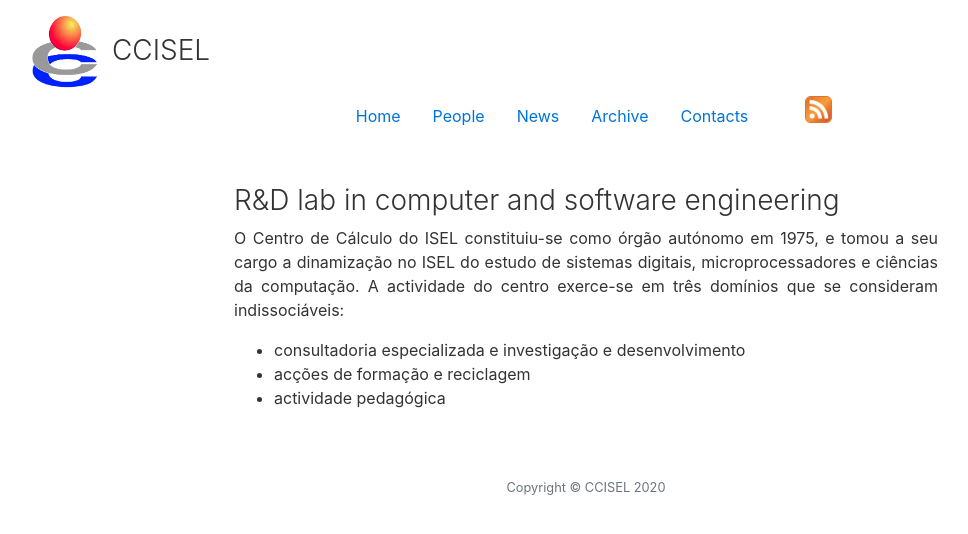
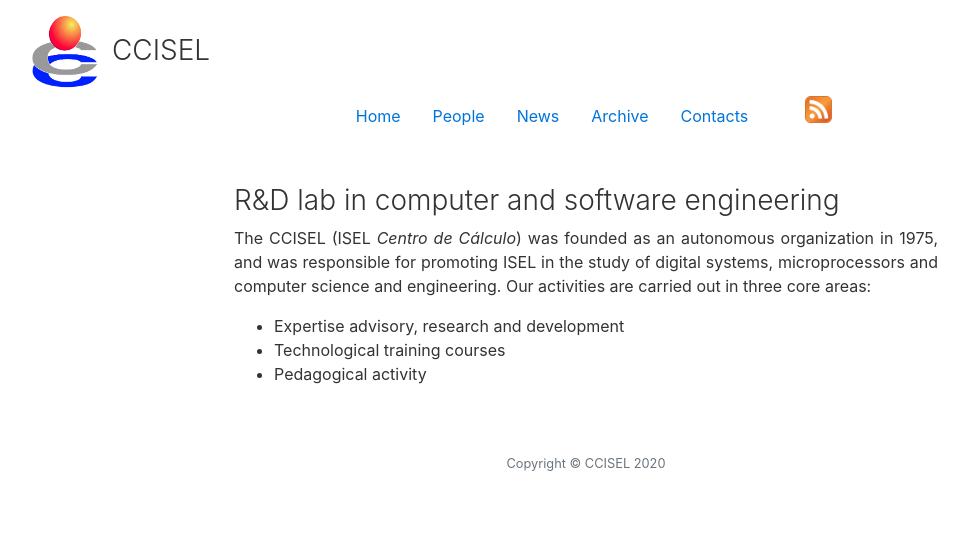
Before and after one commit to jpatri/ccisel.github.io, a Jekyll site: the page built from index.html, in a window 1280 px wide. Shown: the top 534 px of the page, without its empty margins (54-1022 px from the left). Built offline with Jekyll 4.4.1, drawn with Linux system fonts in a browser that asks for light colours.

Commit message:
Translate Home to english

```diff
--- a/index.html
+++ b/index.html
@@ -8,13 +8,13 @@ description: "CCISEL"
   R&D lab in computer and software engineering
 </h3>
 <p>
-  O Centro de Cálculo do ISEL constituiu-se como órgão autónomo em 1975, e tomou
-  a seu cargo a dinamização no ISEL do estudo de sistemas digitais,
-  microprocessadores e ciências da computação. A actividade do centro exerce-se
-  em três domínios que se consideram indissociáveis:
+  The CCISEL (ISEL <em>Centro de Cálculo</em>) was founded as an autonomous
+  organization in 1975, and was responsible for promoting ISEL in the study of
+  digital systems, microprocessors and computer science and engineering. Our
+  activities are carried out in three core areas:
   <ul>
-    <li>consultadoria especializada e investigação e desenvolvimento</li>
-    <li>acções de formação e reciclagem</li>
-    <li>actividade pedagógica</li>
+    <li>Expertise advisory, research and development</li>
+    <li>Technological training courses</li>
+    <li>Pedagogical activity</li>
   </ul>
 </p>
```
